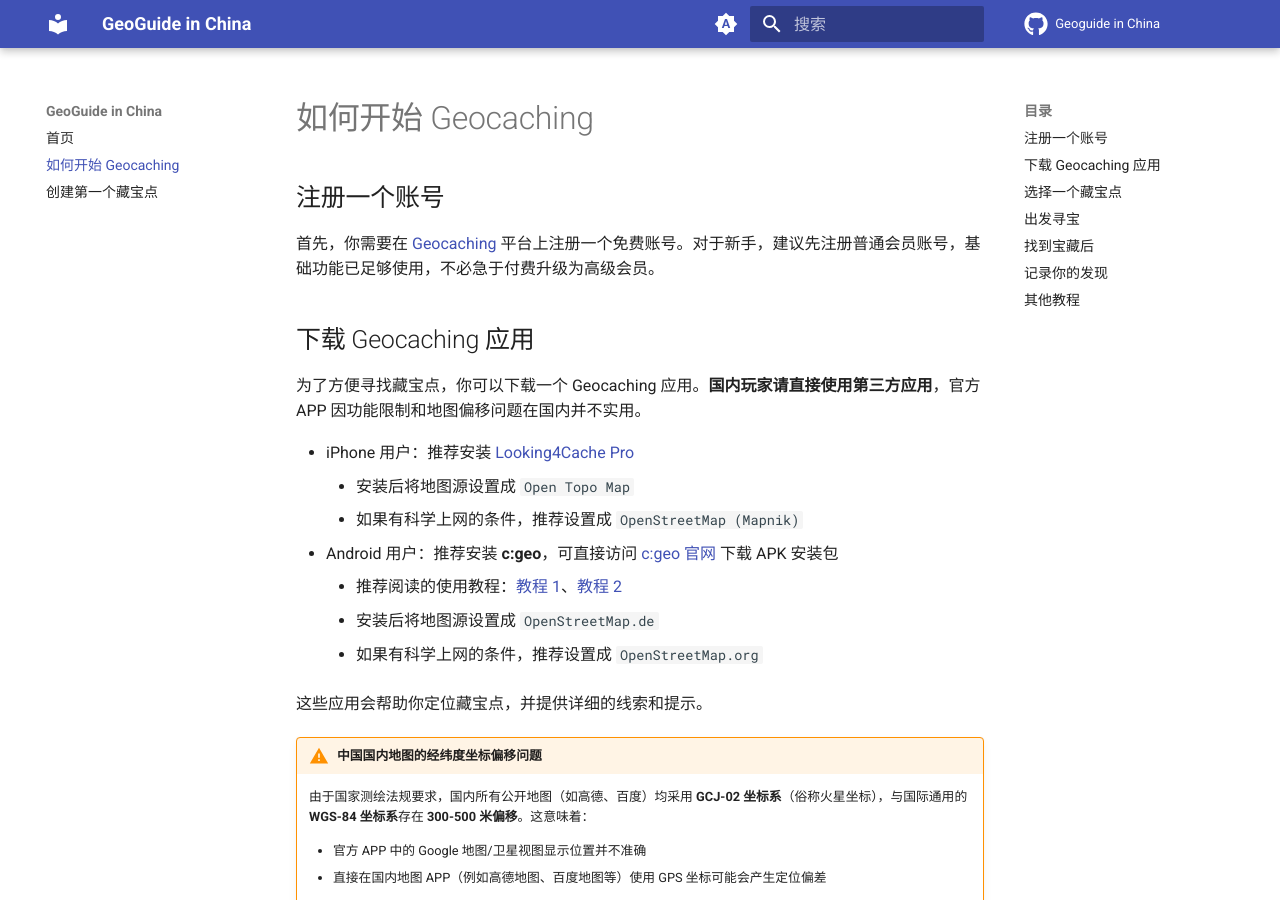
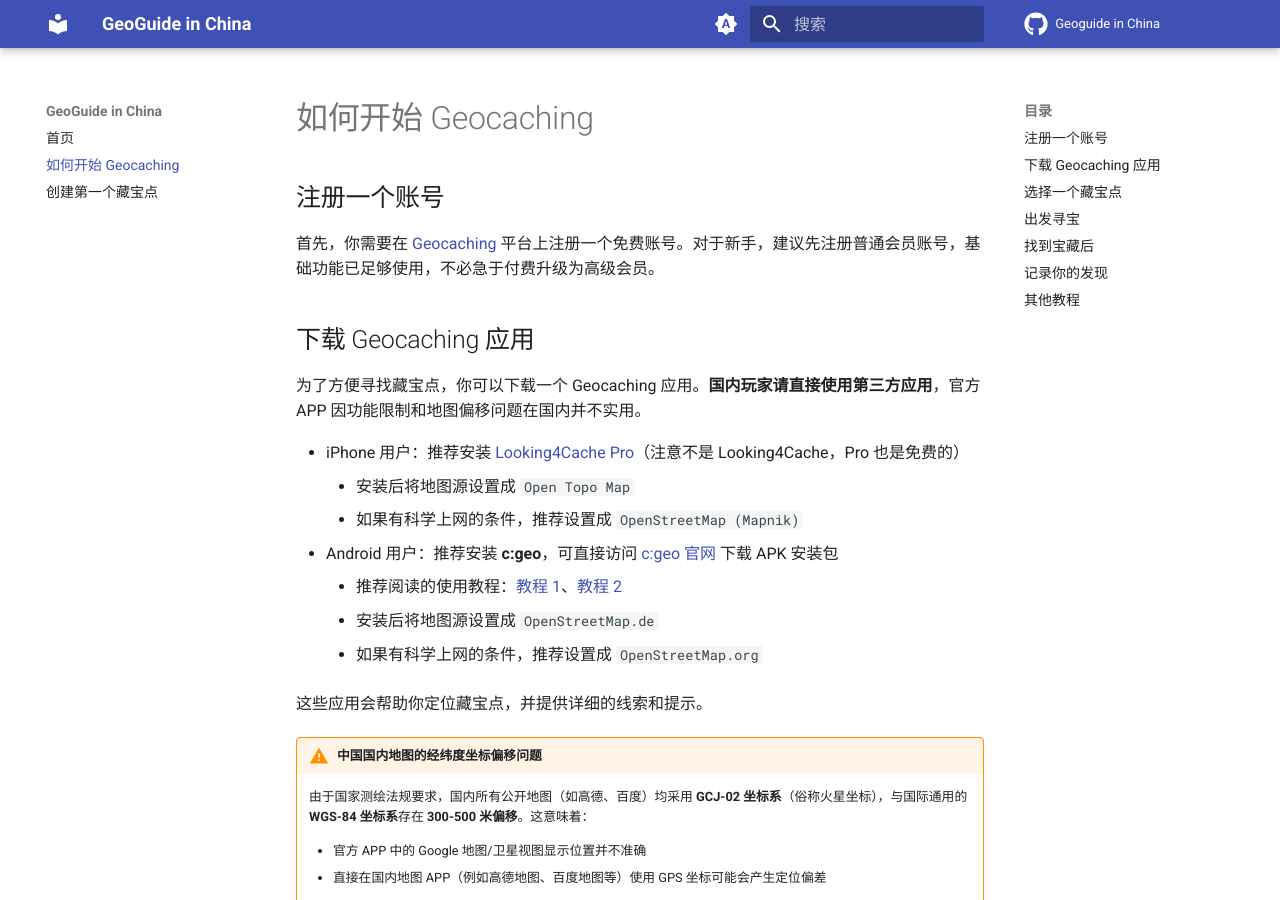
Before and after one commit to Konano/geoguide-in-china, an MkDocs documentation site: the page built from docs/getting-started.md, in a window 1280 px wide and 900 px high. Built offline with MkDocs 1.6.1 and Material for MkDocs 9.7.7, drawn with Linux system fonts in a browser that asks for light colours; comment, search, counter and statistics services are not loaded.

Commit message:
更新 iPhone 用户推荐应用的说明

```diff
--- a/docs/getting-started.md
+++ b/docs/getting-started.md
@@ -8,7 +8,7 @@
 
 为了方便寻找藏宝点，你可以下载一个 Geocaching 应用。**国内玩家请直接使用第三方应用**，官方 APP 因功能限制和地图偏移问题在国内并不实用。
 
-- iPhone 用户：推荐安装 [Looking4Cache Pro](https://www.geocaching.cn/2017/12/l4c-an-ios-geocaching-app-by-magic-snake/)
+- iPhone 用户：推荐安装 [Looking4Cache Pro](https://www.geocaching.cn/2017/12/l4c-an-ios-geocaching-app-by-magic-snake/)（注意不是 Looking4Cache，Pro 也是免费的）
     - 安装后将地图源设置成 `Open Topo Map`
     - 如果有科学上网的条件，推荐设置成 `OpenStreetMap (Mapnik)`
 - Android 用户：推荐安装 **c:geo**，可直接访问 [c:geo 官网](https://www.cgeo.org/) 下载 APK 安装包
```
